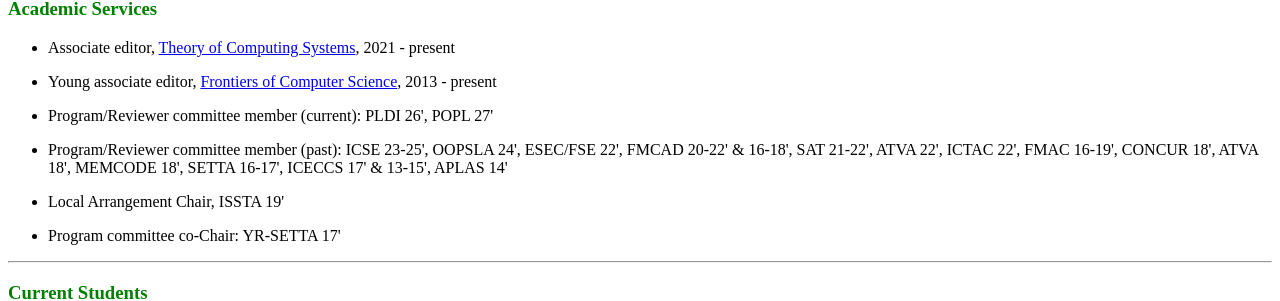
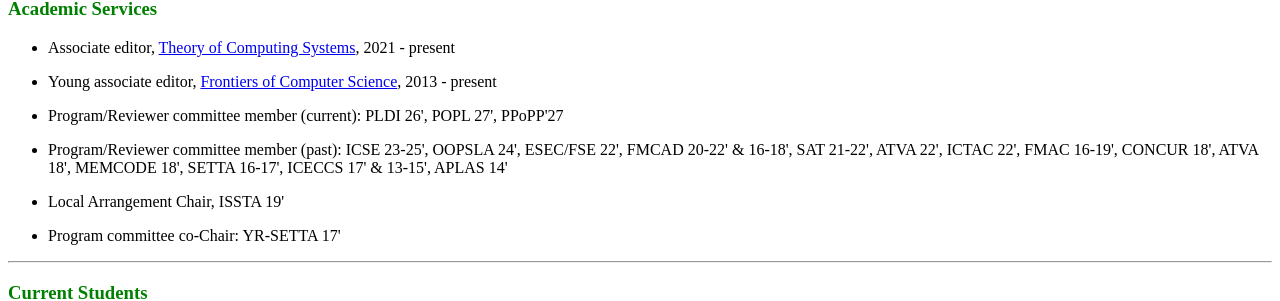
Before and after one commit to feihe/feihe.github.io, a Jekyll site: the page built from index.md, in a window 1280 px wide. Shown: the part 1086-1387 px from the top of the page. Built offline with Jekyll 4.4.1, drawn with Linux system fonts in a browser that asks for light colours; nearby versions of some CDN libraries.

Commit message:
pc added

```diff
--- a/index.md
+++ b/index.md
@@ -61,7 +61,7 @@
 
 - Young associate editor, [Frontiers of Computer Science](http://journal.hep.com.cn/fcs/EN/column/column22267.shtml#list), 2013 - present
 
-- Program/Reviewer committee member (current): PLDI 26\', POPL 27\'
+- Program/Reviewer committee member (current): PLDI 26\', POPL 27\', PPoPP\'27
 
 - Program/Reviewer committee member (past): ICSE 23-25\', OOPSLA 24\', ESEC/FSE 22\', FMCAD 20-22\' & 16-18\', SAT 21-22\', ATVA 22\', ICTAC 22\', FMAC 16-19\', CONCUR 18\', ATVA 18\', MEMCODE 18\', SETTA 16-17\', ICECCS 17\' & 13-15\', APLAS 14\'
 
```
